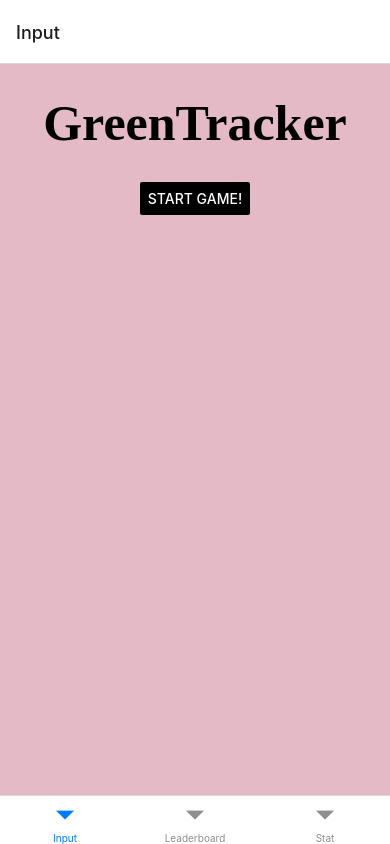
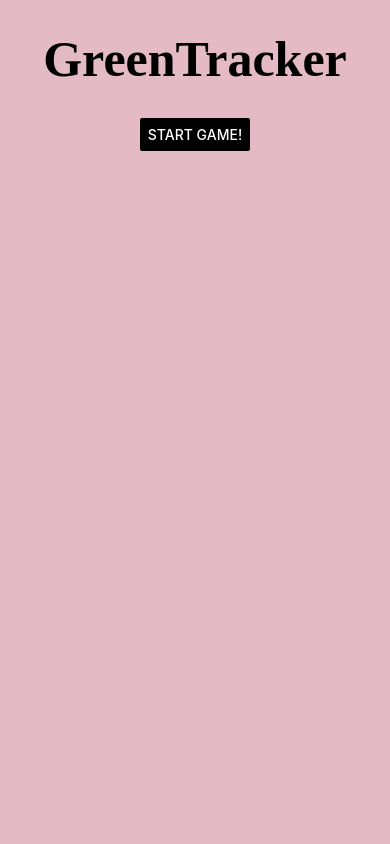
Before and after one commit to aryang4rg/OurBlueWorld, a React Native app in the folder frontend/: screen / in a window 390 px wide. Built offline with nearby package versions, Linux system fonts and the light colour scheme.

Commit message:
basic layout

```diff
--- a/frontend/App.js
+++ b/frontend/App.js
@@ -16,7 +16,7 @@ const {
 	createNativeStackNavigator,
 } = require("@react-navigation/native-stack");
 
-function HomeScreen({ navigation }) {
+function StartScreen({ navigation }) {
 	return (
 		<View style={styles.startScreen}>
 			<Text style={styles.startText}>GreenTracker</Text>
@@ -39,7 +39,7 @@ function LoginScreen({ navigation }) {
 				<Button
 					color="black"
 					title="Start Game!"
-					onPress={() => navigation.navigate("Input")}
+					onPress={() => navigation.navigate("Home")}
 				/>
 			</View>
 		</View>
@@ -73,21 +73,30 @@ function StatScreen({ navigation }) {
 const Stack = createNativeStackNavigator();
 const Tab = createBottomTabNavigator();
 
+function Home() {
+  return (
+    <Tab.Navigator>
+      <Tab.Screen name="Input" component={InputScreen} />
+      <Tab.Screen name="Leaderboard" component={LeaderboardScreen} />
+      <Tab.Screen name="Stats" component={StatScreen} />
+    </Tab.Navigator>
+  );
+}
+
 function App() {
-	return (
-		<NavigationContainer>
-			{/* <Stack.Navigator initialRouteName="Home">
-				<Stack.Screen name="Home" component={HomeScreen} />
-				<Stack.Screen name="Login" component={LoginScreen} />
-				<Stack.Screen name="Input" component={InputScreen} />
-			</Stack.Navigator> */}
-			<Tab.Navigator>
-				<Tab.Screen name="Input" component={HomeScreen} />
-				<Tab.Screen name="Leaderboard" component={LeaderboardScreen} />
-				<Tab.Screen name="Stat" component={StatScreen} />
-			</Tab.Navigator>
-		</NavigationContainer>
-	);
+  return (
+    <NavigationContainer>
+      <Stack.Navigator>
+        <Stack.Screen
+          name="Start"
+          component={StartScreen}
+          options={{ headerShown: false }}
+        />
+        <Stack.Screen name="Login" component={LoginScreen} />
+        <Stack.Screen name="Home" component={Home} />
+      </Stack.Navigator>
+    </NavigationContainer>
+  );
 }
 
 export default App;
```
